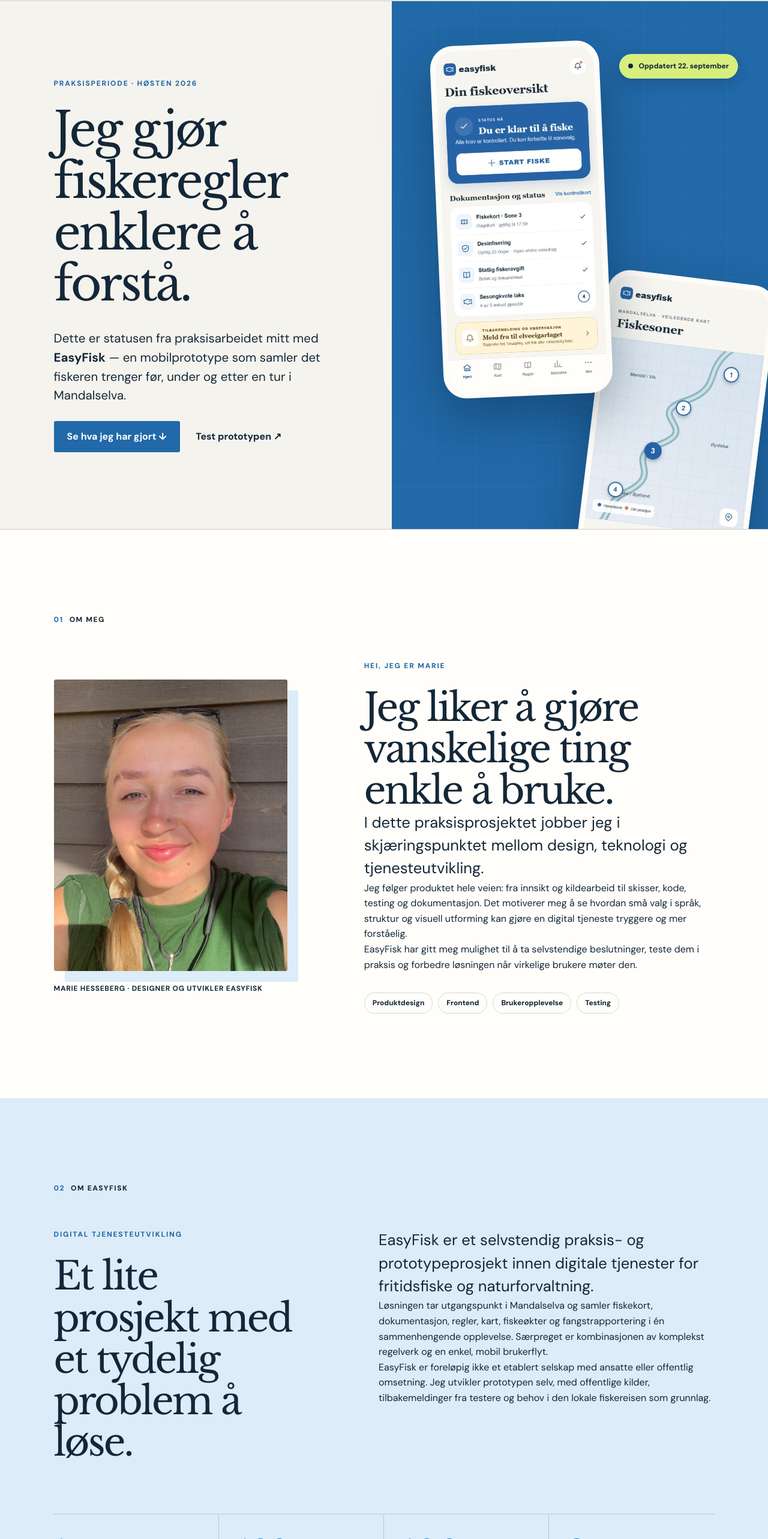
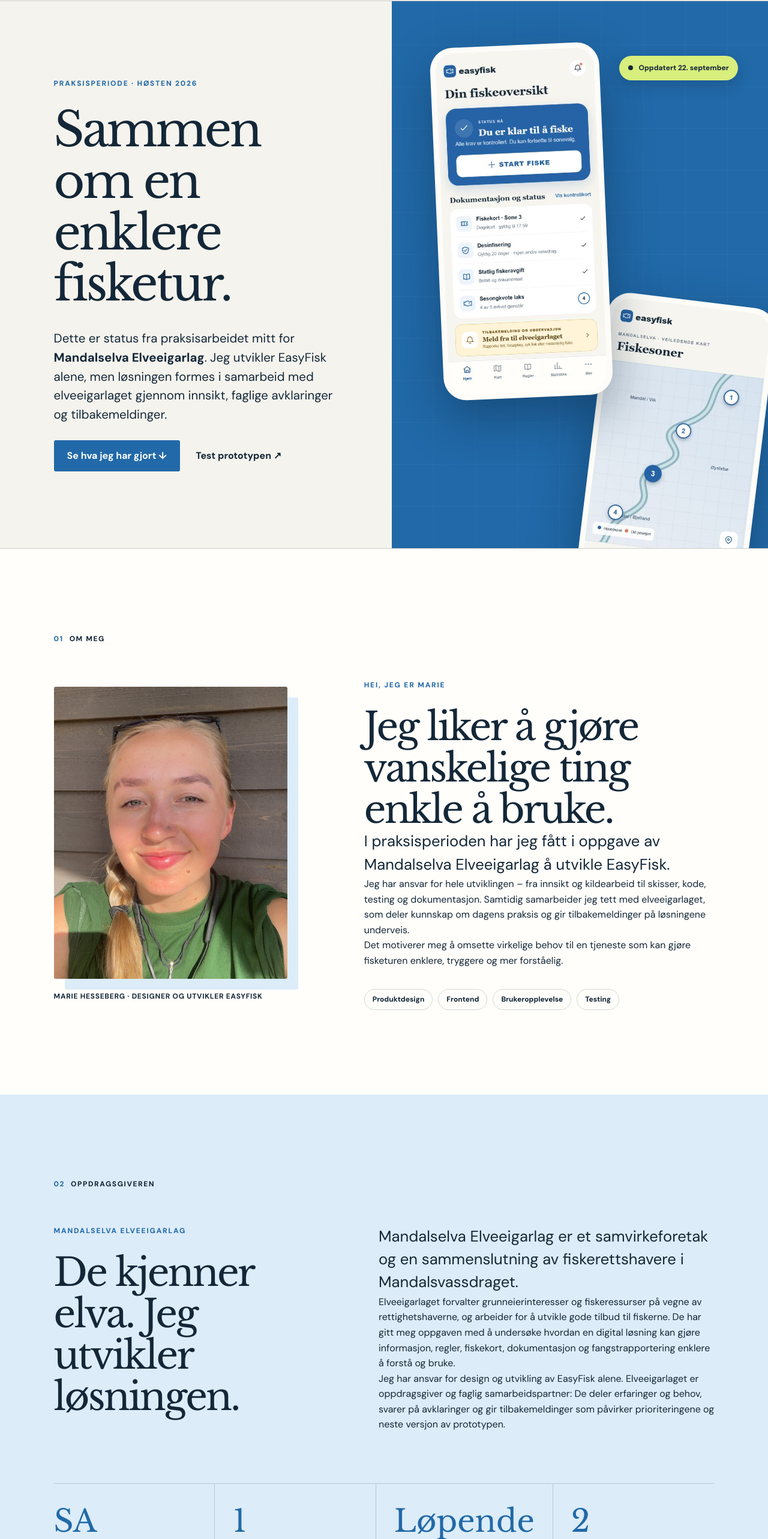
Before and after one commit to MarieHesseberg/Praksis, a Next.js app: page / in a window 1280 px wide. Shown: the part 76-2642 px from the top of the page at 60% size. Built offline with nearby package versions, Linux system fonts and the light colour scheme.

Commit message:
Tydeliggjør oppdragsgiver og samarbeid om EasyFisk

```diff
--- a/app/layout.tsx
+++ b/app/layout.tsx
@@ -7,7 +7,7 @@
 
 export const metadata: Metadata = {
   title: 'Praksislogg · Marie Hesseberg · EasyFisk',
-  description: 'Status fra Marie Hessebergs praksisarbeid med EasyFisk – en mobilprototype for fiske i Mandalselva.',
+  description: 'Status fra Marie Hessebergs praksisarbeid for Mandalselva Elveeigarlag – utvikling av EasyFisk i tett samarbeid med oppdragsgiveren.',
 };
 
 export default function RootLayout({ children }: Readonly<{ children: React.ReactNode }>) {
--- a/app/page.tsx
+++ b/app/page.tsx
@@ -2,7 +2,7 @@
   {
     date: '19.–30. august',
     title: 'Fra idé til en fungerende prototype',
-    text: 'Jeg etablerte EasyFisk, gikk fra grønn til blå visuell identitet og delte løsningen i tydeligere fagområder. Regler, lokal lagring og skjermbilder fikk klare grenser, samtidig som fisketurer, fangster, dokumenter og bilder begynte å bli lagret på ordentlig i nettleseren.',
+    text: 'Jeg begynte å utvikle EasyFisk på oppdrag fra Mandalselva Elveeigarlag. Løsningen gikk fra idé til en fungerende prototype, med tydeligere fagområder for regler, fisketurer, fangster, dokumenter og bilder.',
     tags: ['Konsept', 'React', 'TypeScript', 'Lokal lagring'],
   },
   {
@@ -38,16 +38,16 @@
 ];
 
 const responsibilities = [
-  { number: '01', title: 'Innsikt og avgrensning', text: 'Forstå fiskerens behov, undersøke regler og offentlige kilder og gjøre et komplekst fagområde håndterbart.' },
+  { number: '01', title: 'Innsikt og avgrensning', text: 'Forstå behovene til elveeigarlaget og fiskerne gjennom dialog, tilbakemeldinger, regler og offentlige kilder.' },
   { number: '02', title: 'Design og prototyping', text: 'Utforme informasjonsarkitektur, brukerflyter, visuell retning og responsive skjermer for mobil og PC.' },
   { number: '03', title: 'Utvikling', text: 'Bygge funksjonene i React og TypeScript, med kart, regler, skjemaer, lokal lagring og språkstøtte.' },
-  { number: '04', title: 'Testing og forbedring', text: 'Teste på små skjermer, samle tilbakemeldinger, rette friksjon og sikre løsningen med automatiske tester.' },
+  { number: '04', title: 'Testing og forbedring', text: 'Presentere arbeidet for elveeigarlaget, ta imot tilbakemeldinger, rette friksjon og sikre løsningen med automatiske tester.' },
 ];
 
 const challenges = [
+  { title: 'Behov må oversettes til løsning', text: 'Jeg utvikler alene, men ikke i et vakuum. Tilbakemeldingene fra elveeigarlaget hjelper meg å forstå praksisen i elva, prioritere riktig og gjøre ideene om til konkrete funksjoner.' },
   { title: 'Komplekse regler må bli forståelige', text: 'Fiskeren skal få et tydelig svar uten at viktige vilkår eller nyanser forsvinner. Derfor viser statusmotoren både resultatet og hvorfor det gjelder.' },
   { title: 'En prototype må være ærlig', text: 'Betaling, innsending og flere datakilder er simulert. Testkort er tydelig merket, ingen penger trekkes, og lokale handlinger fremstilles ikke som ekte tjenester.' },
-  { title: 'Mobilen avslører de virkelige problemene', text: 'Dialoger, bunnmeny, tastatur og små høyder skapte feil som ikke var synlige på PC. Fysiske mobiltester har derfor styrt flere forbedringer.' },
 ];
 
 export default function Home() {
@@ -62,8 +62,8 @@
       <section className="hero" id="top">
         <div className="hero-copy">
           <p className="eyebrow">Praksisperiode · høsten 2026</p>
-          <h1>Jeg gjør fiskeregler enklere å forstå.</h1>
-          <p className="lead">Dette er statusen fra praksisarbeidet mitt med <strong>EasyFisk</strong> — en mobilprototype som samler det fiskeren trenger før, under og etter en tur i Mandalselva.</p>
+          <h1>Sammen om en enklere fisketur.</h1>
+          <p className="lead">Dette er status fra praksisarbeidet mitt for <strong>Mandalselva Elveeigarlag</strong>. Jeg utvikler EasyFisk alene, men løsningen formes i samarbeid med elveeigarlaget gjennom innsikt, faglige avklaringer og tilbakemeldinger.</p>
           <div className="hero-actions"><a className="primary-button" href="#logg">Se hva jeg har gjort ↓</a><a className="text-link" href="https://mariehesseberg.github.io/EasyFisk/" target="_blank" rel="noreferrer">Test prototypen ↗</a></div>
         </div>
         <div className="hero-visual" aria-label="Skjermbilder fra EasyFisk">
@@ -77,22 +77,22 @@
         <div className="section-label"><span>01</span> Om meg</div>
         <div className="about-grid">
           <figure className="portrait"><img src="me.jpg" alt="Marie Hesseberg" /><figcaption>Marie Hesseberg · designer og utvikler EasyFisk</figcaption></figure>
-          <div className="about-copy"><p className="eyebrow">Hei, jeg er Marie</p><h2>Jeg liker å gjøre vanskelige ting enkle å bruke.</h2><p className="large-copy">I dette praksisprosjektet jobber jeg i skjæringspunktet mellom design, teknologi og tjenesteutvikling.</p><p>Jeg følger produktet hele veien: fra innsikt og kildearbeid til skisser, kode, testing og dokumentasjon. Det motiverer meg å se hvordan små valg i språk, struktur og visuell utforming kan gjøre en digital tjeneste tryggere og mer forståelig.</p><p>EasyFisk har gitt meg mulighet til å ta selvstendige beslutninger, teste dem i praksis og forbedre løsningen når virkelige brukere møter den.</p><div className="about-facts"><span>Produktdesign</span><span>Frontend</span><span>Brukeropplevelse</span><span>Testing</span></div></div>
+          <div className="about-copy"><p className="eyebrow">Hei, jeg er Marie</p><h2>Jeg liker å gjøre vanskelige ting enkle å bruke.</h2><p className="large-copy">I praksisperioden har jeg fått i oppgave av Mandalselva Elveeigarlag å utvikle EasyFisk.</p><p>Jeg har ansvar for hele utviklingen – fra innsikt og kildearbeid til skisser, kode, testing og dokumentasjon. Samtidig samarbeider jeg tett med elveeigarlaget, som deler kunnskap om dagens praksis og gir tilbakemeldinger på løsningene underveis.</p><p>Det motiverer meg å omsette virkelige behov til en tjeneste som kan gjøre fisketuren enklere, tryggere og mer forståelig.</p><div className="about-facts"><span>Produktdesign</span><span>Frontend</span><span>Brukeropplevelse</span><span>Testing</span></div></div>
         </div>
       </section>
 
       <section className="company section">
-        <div className="section-label"><span>02</span> Om EasyFisk</div>
+        <div className="section-label"><span>02</span> Oppdragsgiveren</div>
         <div className="company-grid">
-          <div><p className="eyebrow">Digital tjenesteutvikling</p><h2>Et lite prosjekt med et tydelig problem å løse.</h2></div>
-          <div><p className="large-copy">EasyFisk er et selvstendig praksis- og prototypeprosjekt innen digitale tjenester for fritidsfiske og naturforvaltning.</p><p>Løsningen tar utgangspunkt i Mandalselva og samler fiskekort, dokumentasjon, regler, kart, fiskeøkter og fangstrapportering i én sammenhengende opplevelse. Særpreget er kombinasjonen av komplekst regelverk og en enkel, mobil brukerflyt.</p><p>EasyFisk er foreløpig ikke et etablert selskap med ansatte eller offentlig omsetning. Jeg utvikler prototypen selv, med offentlige kilder, tilbakemeldinger fra testere og behov i den lokale fiskereisen som grunnlag.</p></div>
+          <div><p className="eyebrow">Mandalselva Elveeigarlag</p><h2>De kjenner elva. Jeg utvikler løsningen.</h2></div>
+          <div><p className="large-copy">Mandalselva Elveeigarlag er et samvirkeforetak og en sammenslutning av fiskerettshavere i Mandalsvassdraget.</p><p>Elveeigarlaget forvalter grunneierinteresser og fiskeressurser på vegne av rettighetshaverne, og arbeider for å utvikle gode tilbud til fiskerne. De har gitt meg oppgaven med å undersøke hvordan en digital løsning kan gjøre informasjon, regler, fiskekort, dokumentasjon og fangstrapportering enklere å forstå og bruke.</p><p>Jeg har ansvar for design og utvikling av EasyFisk alene. Elveeigarlaget er oppdragsgiver og faglig samarbeidspartner: De deler erfaringer og behov, svarer på avklaringer og gir tilbakemeldinger som påvirker prioriteringene og neste versjon av prototypen.</p></div>
         </div>
-        <div className="fact-strip"><div><strong>1</strong><span>selvstendig utvikler</span></div><div><strong>198</strong><span>enhetstester</span></div><div><strong>106</strong><span>nettlesertester</span></div><div><strong>2</strong><span>språk i prototypen</span></div></div>
+        <div className="fact-strip"><div><strong>SA</strong><span>samvirkeforetak</span></div><div><strong>1</strong><span>selvstendig utvikler</span></div><div><strong>Løpende</strong><span>faglige tilbakemeldinger</span></div><div><strong>2</strong><span>språk i prototypen</span></div></div>
       </section>
 
       <section className="intro section" id="oppgaven">
         <div className="section-label"><span>03</span> Oppgaven</div>
-        <div className="intro-grid"><h2>En digital følgesvenn for en tryggere fisketur.</h2><div><p className="large-copy">Målet er å utforske hvordan en digital tjeneste kan gjøre det lettere å følge regler, dokumentere aktivitet og få oversikt over egen fisking.</p><p>Prototypen leder brukeren gjennom kontroll av fiskekort og dokumenter, valg av sone, selve fiskeøkten og rapportering av fangst. Den skal være enkel nok for førstegangsbrukere og samtidig presis nok til å formidle komplekst regelverk.</p></div></div>
+        <div className="intro-grid"><h2>En digital følgesvenn for en tryggere fisketur.</h2><div><p className="large-copy">Oppgaven fra Mandalselva Elveeigarlag er å utforske hvordan en digital tjeneste kan gjøre det lettere å følge regler, dokumentere aktivitet og få oversikt over egen fisking.</p><p>Prototypen leder brukeren gjennom kontroll av fiskekort og dokumenter, valg av sone, selve fiskeøkten og rapportering av fangst. Den skal være enkel nok for førstegangsbrukere og samtidig presis nok til å formidle komplekst regelverk. Løsningen forbedres underveis på bakgrunn av tilbakemeldingene fra elveeigarlaget.</p></div></div>
         <div className="responsibility-grid">{responsibilities.map((item) => <article key={item.number}><span>{item.number}</span><h3>{item.title}</h3><p>{item.text}</p></article>)}</div>
       </section>
 
@@ -123,7 +123,7 @@
         <div className="missing-grid"><div><h2>Fra lokal prototype til en ekte tjeneste.</h2><p className="large-copy">Grunnlaget er på plass. Neste fase handler om validering, integrasjoner og testing med flere faktiske brukere.</p></div><div className="missing-list"><article><b>01</b><div><h3>Teste med fiskere</h3><p>Observere hele brukerreisen og finne ut hvor språk, valg eller tilbakemeldinger fortsatt skaper usikkerhet.</p></div></article><article><b>02</b><div><h3>Koble på ekte tjenester</h3><p>Erstatte demonstrasjonsdata med sikker innlogging, fiskekort, betaling, serverlagring og innsending av rapporter.</p></div></article><article><b>03</b><div><h3>Dokumentere og forbedre</h3><p>Iterere på funnene, styrke universell utforming og fortsette å dokumentere valg og avgrensninger.</p></div></article></div></div>
       </section>
 
-      <footer><div><span className="footer-mark">MH</span><p>Praksislogg · EasyFisk<br />Utviklet og dokumentert av Marie Hesseberg</p></div><div className="footer-links"><a href="https://github.com/MarieHesseberg/EasyFisk" target="_blank" rel="noreferrer">GitHub-repository ↗</a><a href="https://mariehesseberg.github.io/EasyFisk/" target="_blank" rel="noreferrer">Publisert prototype ↗</a></div></footer>
+      <footer><div><span className="footer-mark">MH</span><p>Praksislogg · EasyFisk<br />Utviklet av Marie Hesseberg i samarbeid med Mandalselva Elveeigarlag</p></div><div className="footer-links"><a href="https://github.com/MarieHesseberg/EasyFisk" target="_blank" rel="noreferrer">GitHub-repository ↗</a><a href="https://mariehesseberg.github.io/EasyFisk/" target="_blank" rel="noreferrer">Publisert prototype ↗</a></div></footer>
     </main>
   );
 }
```
